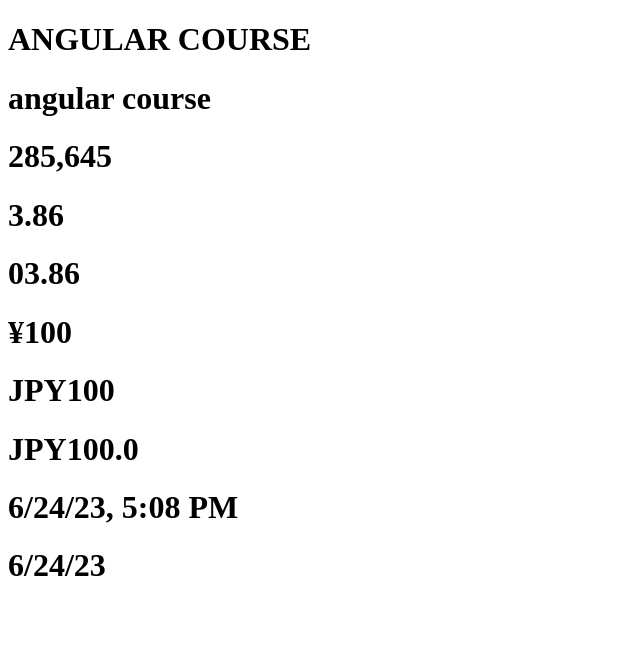
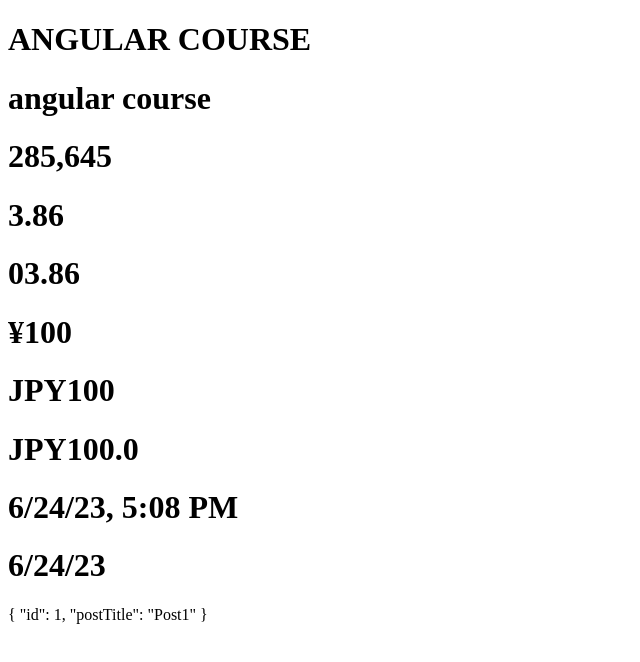
Before and after one commit to pramotepon/angular_learning, an Angular app: page / in a window 1280 px wide. Shown: the top 662 px of the page, without its empty margins (0-640 px from the left). Built offline with nearby package versions, Linux system fonts and the light colour scheme.

Commit message:
Pipe: json

```diff
--- a/src/app/app.component.html
+++ b/src/app/app.component.html
@@ -15,3 +15,5 @@
 <!-- Date Pipe https://angular.io/api/common/DatePipe -->
 <h1>{{ today | date: 'short' }}</h1>
 <h1>{{ today | date: 'shortDate' }}</h1>
+<!-- JSON Pipe -->
+<p>{{ postObj | json }}</p>
--- a/src/app/app.component.ts
+++ b/src/app/app.component.ts
@@ -11,7 +11,11 @@ export class AppComponent {
   dcValue: number = 3.85674;
   price: number = 99.99;
   today: Date = new Date();
-  constructor(){
+  postObj: object = {
+    id: 1,
+    postTitle: "Post1"
+  }
+  constructor() {
 
   }
 }
```
Also changed, not shown: 1 other file (tests, documents, lock files or other folders).
